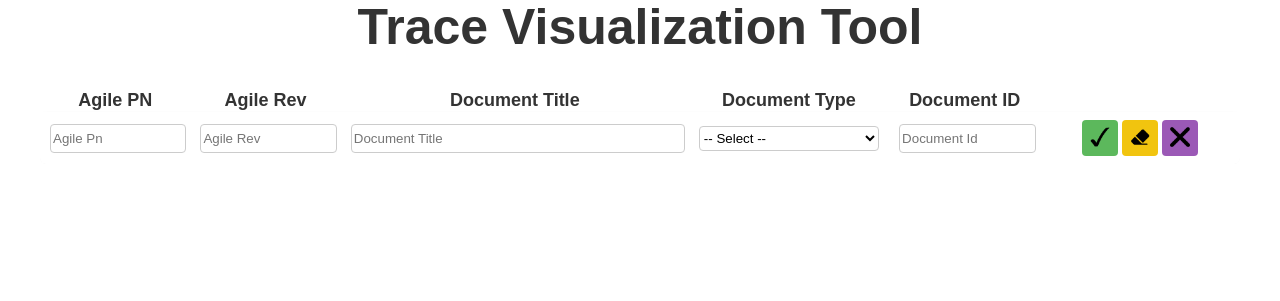
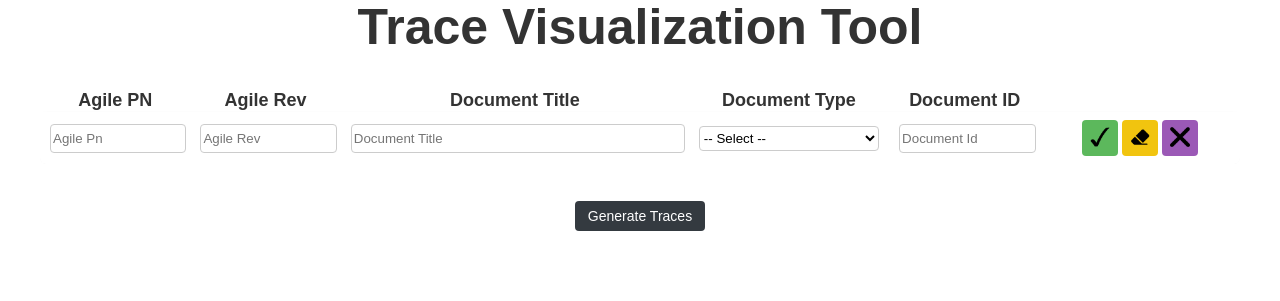
Before and after one commit to chaitraboggaram/django, a Django app: page /traces/ in a window 1280 px wide. Shown: the part 150-451 px from the top of the page. Run offline with Django 5.2, Linux system fonts and the light colour scheme; data that the repository does not hold is empty; parts of the project's set-up code (start-up, migrations or seed data) failed here and were passed over.

Commit message:
Load Cytoscape on Button click

```diff
--- a/pde/tvt/panel/traces.py
+++ b/pde/tvt/panel/traces.py
@@ -7,7 +7,9 @@ pn.config.raw_css.append('@import url("/static/css/style.css");')
 
 class Traces:
 	@staticmethod
-	def get_data(documents):
+	def get_data(documents, generate_flag):
+		print("Flag in get_data", generate_flag)
+
 		tableTitle = pn.pane.Markdown(
 			"### Traces Table",
 			sizing_mode="stretch_width",
@@ -21,7 +23,7 @@ class Traces:
 		)
 
 		documents = documents[1:-1]
-		cyto = Cyto.show_cytoscape(documents)
+		cyto = Cyto.show_cytoscape(documents, generate_flag)
 		layout = pn.Column(cytoTitle, cyto, tableTitle)
 
 		return layout
--- a/pde/tvt/pn_app.py
+++ b/pde/tvt/pn_app.py
@@ -6,5 +6,7 @@ pn.extension()
 
 def traces(doc):
 	documents = doc.session_context.request.arguments['documents']  # Bokeh way
-	content = Traces.get_data(documents=documents)
+	generate_flag = doc.session_context.request.arguments['generate_flag']
+	print("Flag in pn_app:", generate_flag)
+	content = Traces.get_data(documents=documents, generate_flag=generate_flag)
 	content.server_doc(doc)
--- a/pde/tvt/static/css/style.css
+++ b/pde/tvt/static/css/style.css
@@ -184,3 +184,7 @@ tbody tr {
 	height: 20px;
 	object-fit: contain;
 }
+
+.center-class {
+	text-align: center;
+}
--- /dev/null
+++ b/pde/tvt/static/js/traces.js
@@ -0,0 +1,7 @@
+const generateBtn = document.getElementById('generateBtn');
+const flagInput = document.getElementById('generateTracesFlag');
+
+generateBtn.addEventListener('click', function (event) {
+	localStorage.setItem('generateTracesFlag', 'true');
+	flagInput.value = 'true';
+});
--- a/pde/tvt/templates/partials/document_table.html
+++ b/pde/tvt/templates/partials/document_table.html
@@ -51,3 +51,5 @@
 		{% endif %}
 	</tbody>
 </table>
+
+<script src="{% static 'js/document_table.js' %}"></script>
--- a/pde/tvt/templates/traces.html
+++ b/pde/tvt/templates/traces.html
@@ -10,5 +10,17 @@
 {{script|safe}}
 {% include "partials/document_table.html" %}
 
-<script src="{% static 'js/document_table.js' %}"></script>
+<br>
+
+<form method="post" id="generateForm">
+	{% csrf_token %}
+	<div class="center-class">
+		<input type="hidden" name="generateTracesFlag" id="generateTracesFlag" value="false">
+		<button type="submit" name="generateTraces" class="btn-dark" id="generateBtn">
+			Generate Traces
+		</button>
+	</div>
+</form>
+
+<script src="{% static 'js/traces.js' %}"></script>
 {% endblock %}
--- a/pde/tvt/views.py
+++ b/pde/tvt/views.py
@@ -148,7 +148,11 @@ def traces(request):
 	)
 
 	documents_data = list(documents.values())
-	script = server_document(f"/traces/", arguments={"documents": documents_data})
+
+	generate_flag = request.POST.get('generateTracesFlag', 'false').lower()
+	print("Flag in views", generate_flag)
+
+	script = server_document(f"/traces/", arguments={"documents": documents_data, "generate_flag": generate_flag})
 
 	context = {
 		"form": form,
```
Also changed, not shown: pde/tvt/panel/cytoscape.py (+11 -6 lines), README.md.
